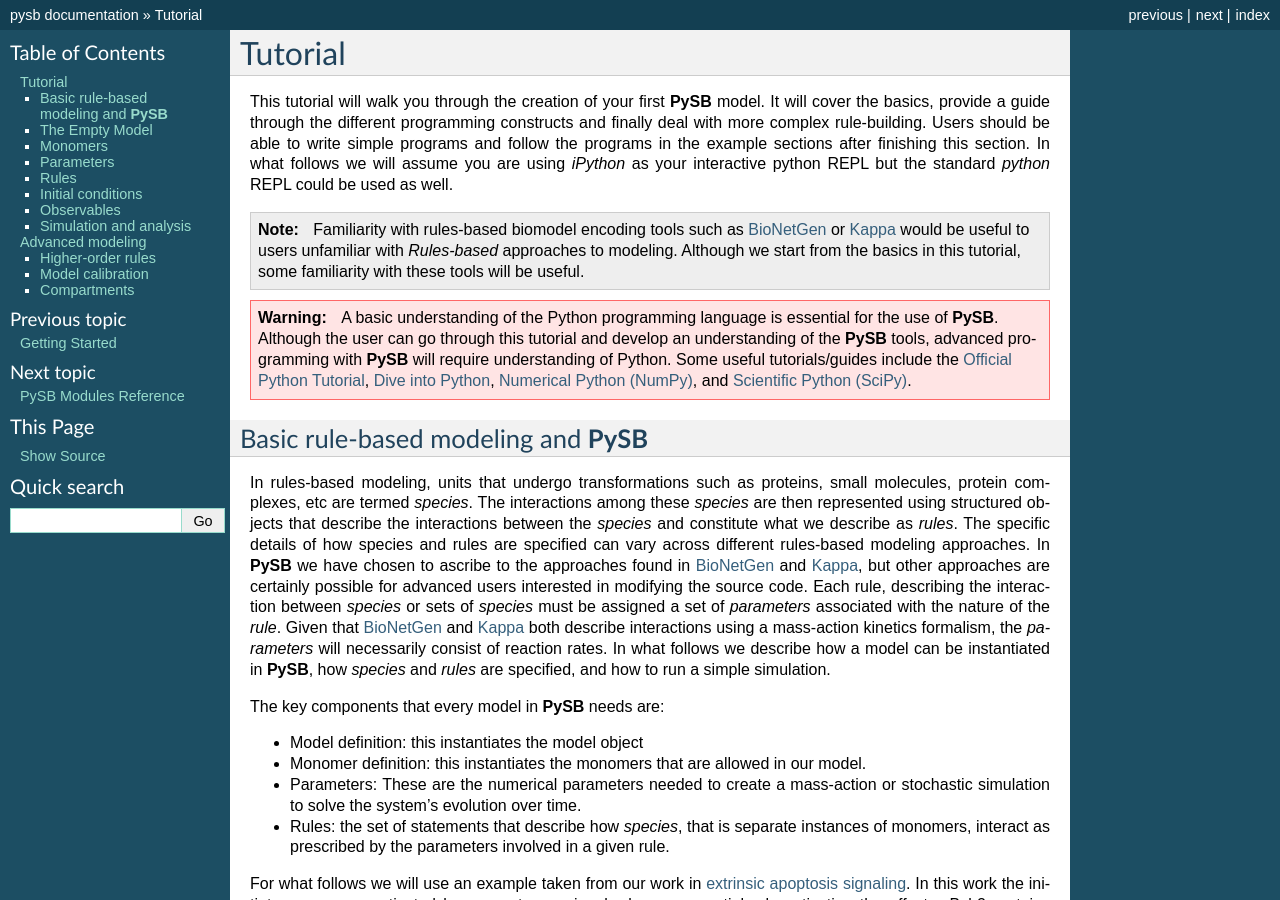
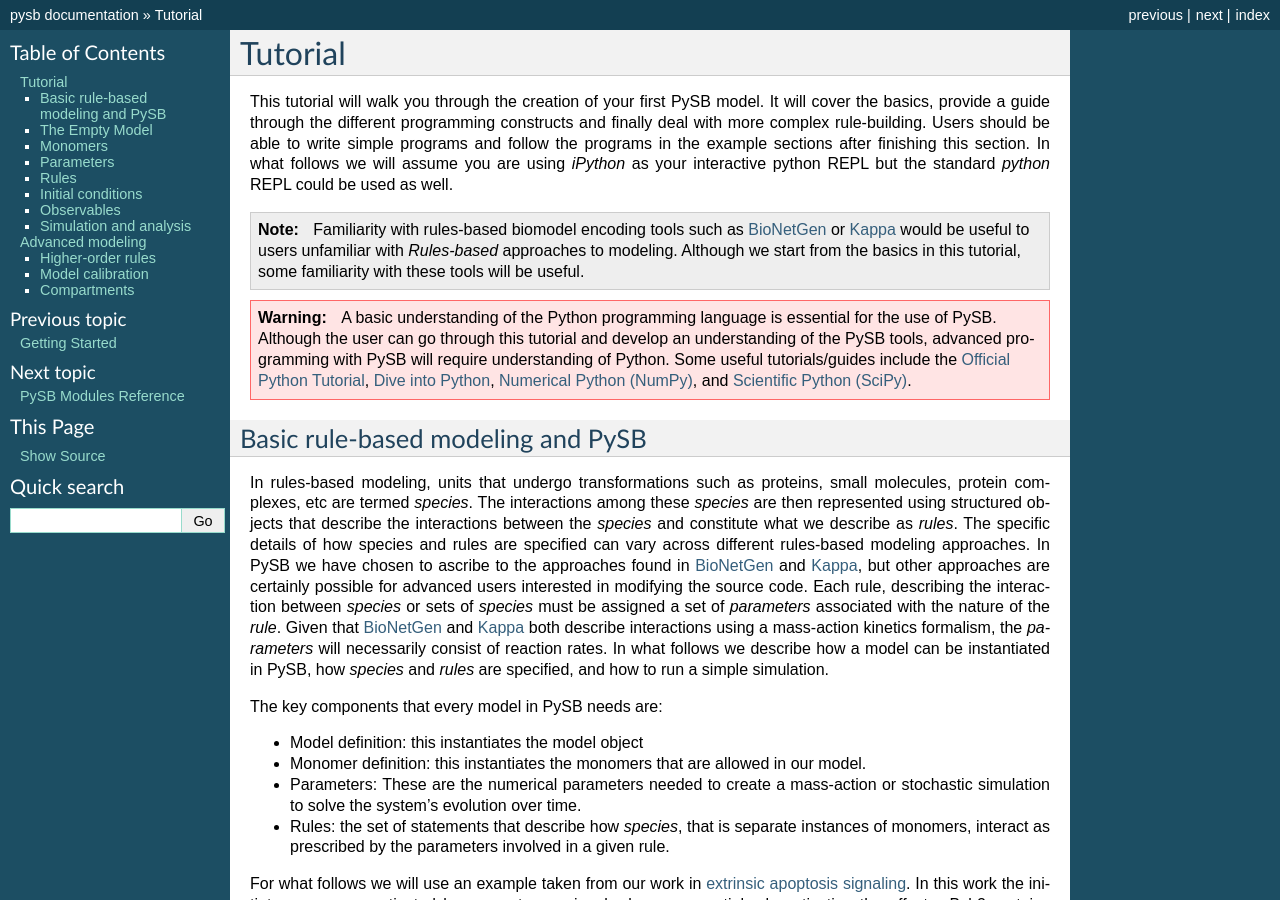
Before and after one commit to pysb/pysb, a Sphinx documentation site: the page built from doc/tutorial.rst, in a window 1280 px wide and 900 px high. Built offline with Sphinx 7.4.7, drawn with Linux system fonts in a browser that asks for light colours; formulas are drawn with MathJax 3; some of the changed text lies outside the part shown.

Commit message:
minor fixes to syntax

```diff
--- a/doc/index.rst
+++ b/doc/index.rst
@@ -16,6 +16,7 @@ Contents:
    tutorial
    modules/index
    internals
+   rulesprimer
    glossary
    about
 
--- a/doc/tutorial.rst
+++ b/doc/tutorial.rst
@@ -2,7 +2,7 @@
  Tutorial
 ==========
 
-This tutorial will walk you through the creation of your first **PySB**
+This tutorial will walk you through the creation of your first PySB
 model. It will cover the basics, provide a guide through the different
 programming constructs and finally deal with more complex
 rule-building. Users should be able to write simple programs and
@@ -18,9 +18,9 @@ as well.
    useful.
 
 .. warning:: A basic understanding of the Python programming language
-   is essential for the use of **PySB**. Although the user can go through
-   this tutorial and develop an understanding of the **PySB** tools,
-   advanced programming with **PySB** will require understanding of
+   is essential for the use of PySB. Although the user can go through
+   this tutorial and develop an understanding of the PySB tools,
+   advanced programming with PySB will require understanding of
    Python. Some useful tutorials/guides include the `Official Python
    Tutorial <http://docs.python.org/tutorial/>`_, `Dive into Python
    <http://www.diveintopython.net/>`_, `Numerical Python (NumPy)
@@ -28,7 +28,7 @@ as well.
    <http://scipy.org/Getting_Started>`_.
 
 
-Basic rule-based modeling and **PySB**
+Basic rule-based modeling and PySB
 ======================================
 In rules-based modeling, units that undergo transformations such as
 proteins, small molecules, protein complexes, etc are termed
@@ -36,7 +36,7 @@ proteins, small molecules, protein complexes, etc are termed
 using structured objects that describe the interactions between the
 *species* and constitute what we describe as *rules*. The specific
 details of how species and rules are specified can vary across
-different rules-based modeling approaches. In **PySB** we have chosen to
+different rules-based modeling approaches. In PySB we have chosen to
 ascribe to the approaches found in `BioNetGen`_ and `Kappa`_, but
 other approaches are certainly possible for advanced users interested
 in modifying the source code. Each rule, describing the interaction
@@ -45,10 +45,10 @@ between *species* or sets of *species* must be assigned a set of
 `BioNetGen`_ and `Kappa`_ both describe interactions using a
 mass-action kinetics formalism, the *parameters* will necessarily
 consist of reaction rates. In what follows we describe how a model can
-be instantiated in **PySB**, how *species* and *rules* are specified, and
+be instantiated in PySB, how *species* and *rules* are specified, and
 how to run a simple simulation.
 
-The key components that every model in **PySB** needs are:
+The key components that every model in PySB needs are:
 
 * Model definition: this instantiates the model object
 * Monomer definition: this instantiates the monomers that are allowed
@@ -106,7 +106,7 @@ The Empty Model
 
 We begin by creating a model, which we will call ``mymodel``. Open your
 favorite Python code editor and create a file called
-:file:`mymodel.py`. The first lines of a **PySB** program must contain
+:file:`mymodel.py`. The first lines of a PySB program must contain
 these lines so you can type them or paste them in your editor as shown
 below. Comments in the *Python* language are denoted by a hash (``#``)
 in the first column.
@@ -115,26 +115,26 @@ in the first column.
 
 Now we have the simplest possible model -- the empty model!
 
-To verify that your model is valid and your **PySB** installation is
+To verify that your model is valid and your PySB installation is
 working, run :file:`mymodel.py` through the Python interpreter by
 typing the following command at your command prompt::
 
    python mymodel.py
 
 If all went well, you should not see any output. This is to be
-expected, because this **PySB** script *defines* a model but does not
+expected, because this PySB script *defines* a model but does not
 execute any contents. We will revisit these concepts once we have
 added some components to our model.
 
 Monomers
 ========
 
-Chemical *species* in **PySB**, whether they are small molecules,
+Chemical *species* in PySB, whether they are small molecules,
 proteins, or representations of many molecules are all composed of
 *Monomers*. *Monomers* are the subunit that defines how a *species*
 can be defined and used. A *Monomer* is defined using the keyword
 ``Monomer`` followed by the desired *monomer* name and the *sites*
-relevant to that monomer. In **PySB**, like in `BioNetGen`_ or `Kappa`_,
+relevant to that monomer. In PySB, like in `BioNetGen`_ or `Kappa`_,
 there are two types of *sites*, namely bond-making/breaking sites (aka
 transformation sites) and state sites. The former allow for the
 description of bonds between *species* while the latter allow for the
@@ -192,11 +192,11 @@ loop over the ``monomers`` attribute of ``model``, printing each
 element of that list.  The output for each monomer is a more verbose,
 explicit representation of the same call we used to define it. [#mkw]_
 
-Here we can start to see how **PySB** is different from other modeling
+Here we can start to see how PySB is different from other modeling
 tools.  With other tools, text files are typically created with a
 certain syntax, then passed through an execution tool to perform a
 task and produce an output, whether on the screen or to an output
-file.  In **PySB** on the other hand we write Python code defining our
+file.  In PySB on the other hand we write Python code defining our
 model in a regular Python module, and the elements we define in that
 module can be inspected and manipulated as Python objects
 interactively in one of the Python REPLs such as *iPython* or
@@ -242,7 +242,7 @@ species and parameters.
 
 .. Warning::
 
-   **PySB** or the integrators that we suggest for use for numerical
+   PySB or the integrators that we suggest for use for numerical
    manipulation do not keep track of units for the user. As such, the
    user is responsible for keeping track of the model in units that
    make sense to the user! For example, the forward rates are
@@ -466,7 +466,7 @@ must use a numerical integrator. Common examples include LSODA, VODE,
 CVODE, Matlab's ode15s, etc. We will use two *python* modules that are
 very useful for numerical manipulation. We have adapted the
 integrators in the *SciPy*[#sp]_ module to function seamlessly with
-**PySB** for integration of ODE systems. We will also be using the *PyLab*
+PySB for integration of ODE systems. We will also be using the *PyLab*
 [#pl]_ package for graphing and plotting from the command line.
 
 We will begin our simulation by loading the model from the *ipython*
@@ -475,7 +475,7 @@ We will begin our simulation by loading the model from the *ipython*
    >>> import mymodel as m
    >>> m.model.monomers
 
-Now, we will import the *PyLab* and **PySB** integrator module. Enter
+Now, we will import the *PyLab* and PySB integrator module. Enter
 the commands as shown below::
 
    >>> from pysb.integrate import odesolve
@@ -649,7 +649,7 @@ interacts with the protein *Bak* (residing in the membrane).
 .. [#func] Technically speaking it's a constructor, not just any old
    function.
 
-.. [#mod] Python allows users to write python code such as **PySB** code
+.. [#mod] Python allows users to write python code such as PySB code
    to a file and use this code later as an executable script or
    from an interactive instance. Such files are called *modules* and
    can be imported into a Python instance. See `Python modules
```
Also changed, not shown: doc/rulesprimer.rst (added, +15 -0 lines).
